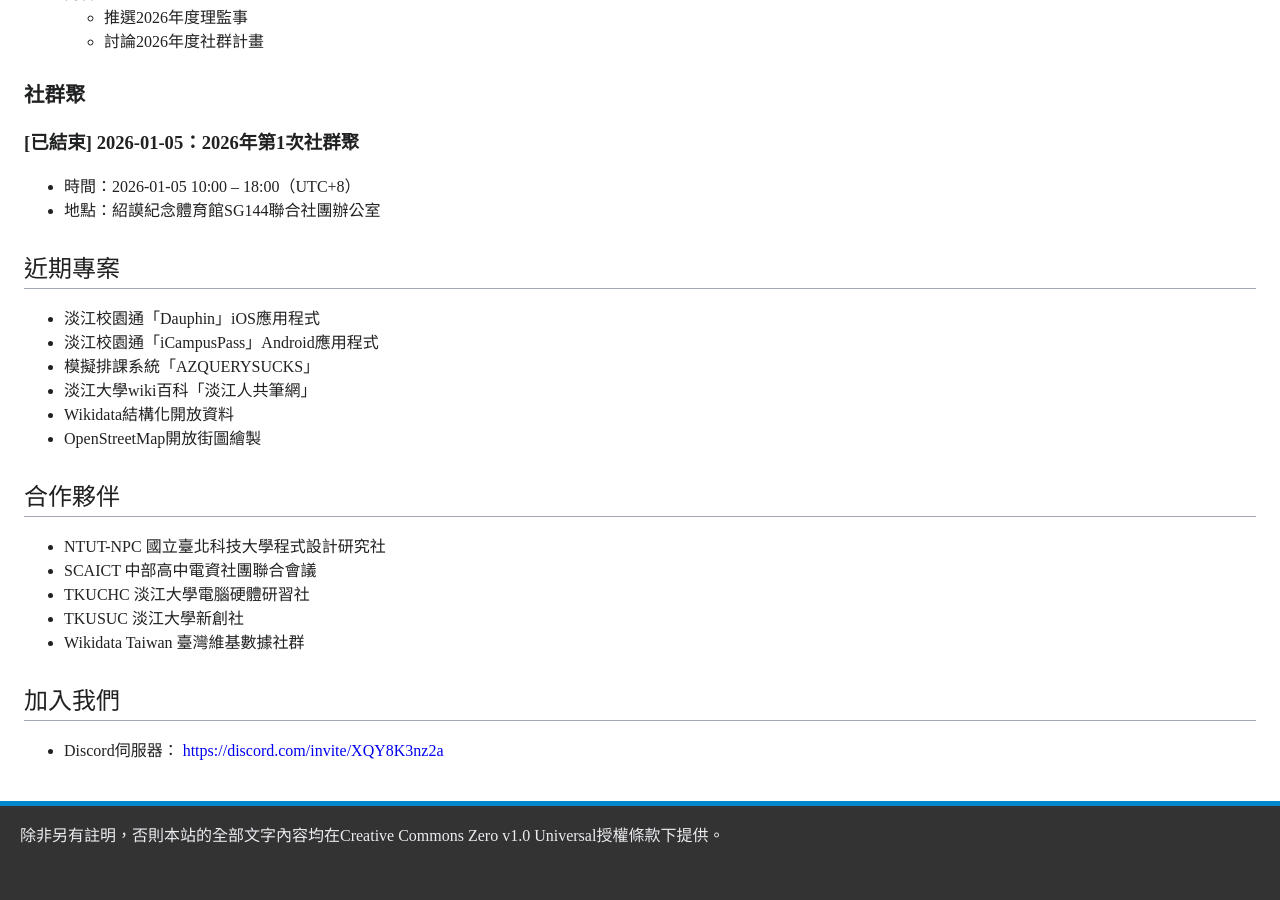
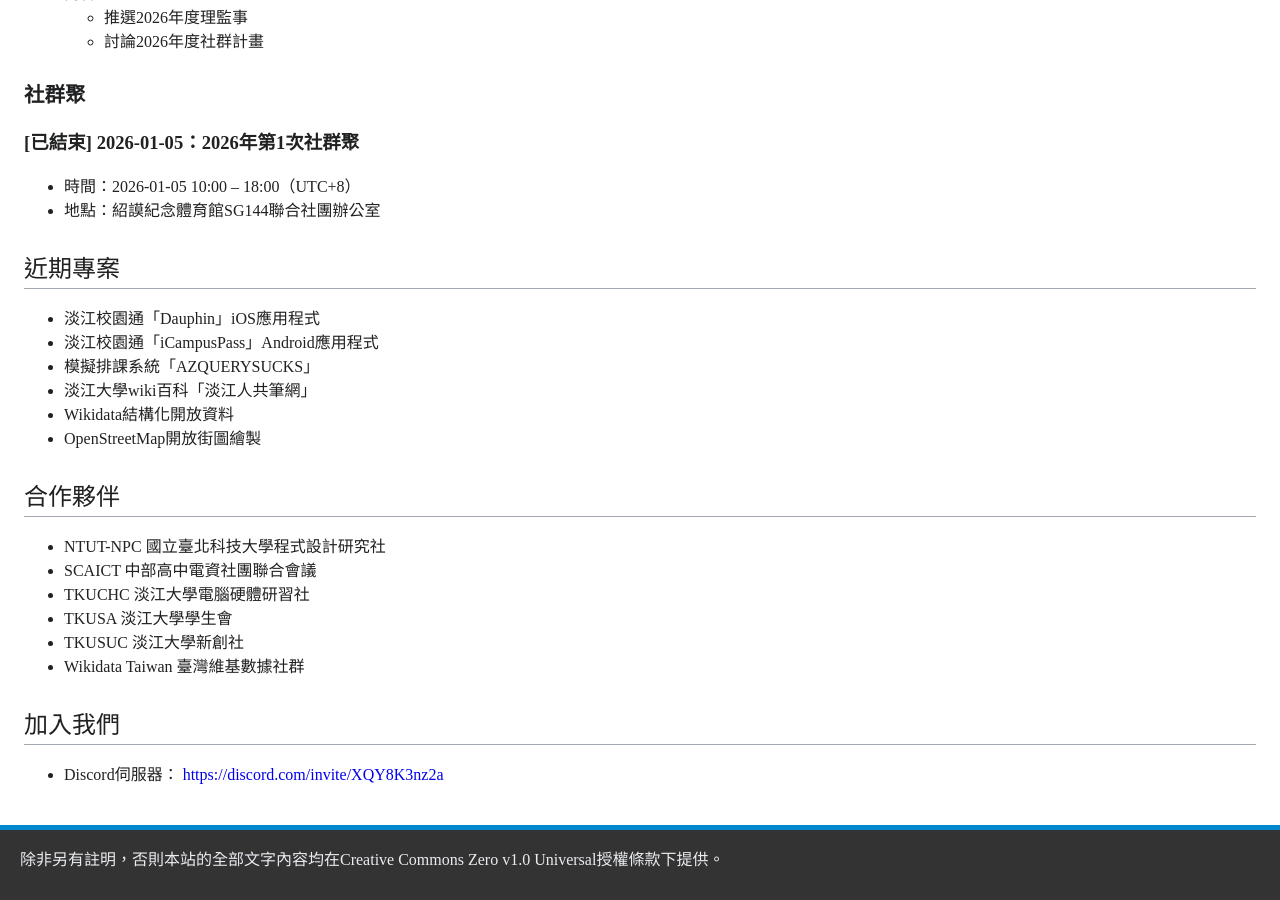
Before and after one commit to tkuitocc/tkuitocc.github.io, a Jekyll site: the page built from docs/zh-Hant-TW/index.md, in a window 1280 px wide and 900 px high, scrolled down 752 px. Built offline with Jekyll 4.4.1, drawn with Linux system fonts in a browser that asks for light colours; our own code applies the rules of GitHub Pages for plain Markdown files; before the commit the page ends 1628 px from its top, so only the background shows below that.

Commit message:
docs: Add TKUSA to list

```diff
--- a/docs/zh-Hant-TW/index.md
+++ b/docs/zh-Hant-TW/index.md
@@ -48,6 +48,7 @@
 * NTUT-NPC 國立臺北科技大學程式設計研究社
 * SCAICT 中部高中電資社團聯合會議
 * TKUCHC 淡江大學電腦硬體研習社
+* TKUSA 淡江大學學生會
 * TKUSUC 淡江大學新創社
 * Wikidata Taiwan 臺灣維基數據社群
 
```
Also changed, not shown: docs/en-US/index.md (+1 -0 lines).
